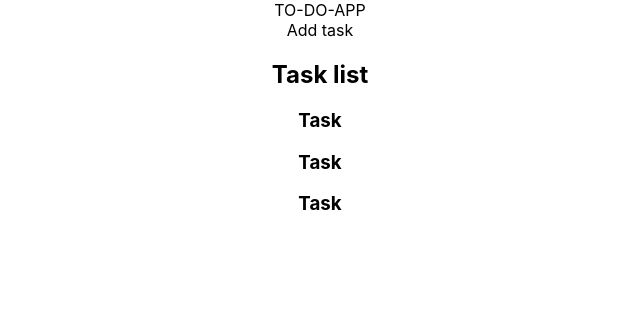
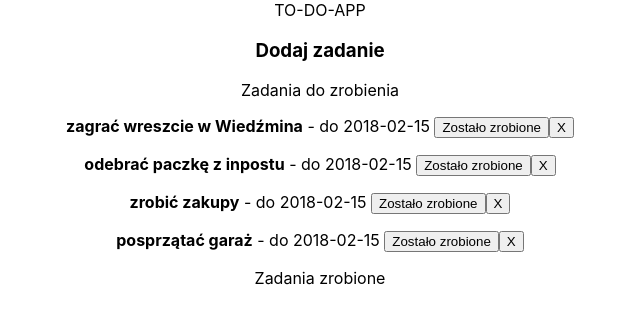
Before and after one commit to sebastian-lucjan/todo-app-beginner-lvl, a React (Create React App) app: page / in a window 1280 px wide. Shown: the top 324 px of the page, without its empty margins (320-960 px from the left). Built offline with nearby package versions, Linux system fonts and the light colour scheme.

Commit message:
create tasks methods in App.js

```diff
--- a/src/components/AddTask.js
+++ b/src/components/AddTask.js
@@ -4,9 +4,11 @@ class AddTask extends Component {
   state = {};
   render() {
     return (
-      <div>
-        <div>Add task</div>
-      </div>
+      <>
+        <div>
+          <h3>Dodaj zadanie</h3>
+        </div>
+      </>
     );
   }
 }
--- a/src/components/App.js
+++ b/src/components/App.js
@@ -4,12 +4,61 @@ import AddTask from './AddTask';
 import TaskList from './TaskList';
 
 class App extends Component {
+  state = {
+    tasks: [
+      {
+        id: 0,
+        text: 'zagrać wreszcie w Wiedźmina',
+        date: '2018-02-15',
+        important: true,
+        active: true,
+        finishDate: null,
+      },
+      {
+        id: 1,
+        text: 'odebrać paczkę z inpostu',
+        date: '2018-02-15',
+        important: true,
+        active: true,
+        finishDate: null,
+      },
+      {
+        id: 2,
+        text: 'zrobić zakupy',
+        date: '2018-02-15',
+        important: true,
+        active: true,
+        finishDate: null,
+      },
+      {
+        id: 3,
+        text: 'posprzątać garaż',
+        date: '2018-02-15',
+        important: true,
+        active: true,
+        finishDate: null,
+      },
+    ],
+  };
+
+  handleDeleteTask = (id) => {
+    console.log('delete');
+  };
+
+  handleChangeTaskStatus = (id) => {
+    console.log('status');
+  };
+
   render() {
     return (
       <div className="App">
         TO-DO-APP
         <AddTask />
-        <TaskList />
+        <TaskList
+          tasks={this.state.tasks}
+          handleDeleteTask={this.handleDeleteTask}
+          handleChangeTaskStatus={this.handleChangeTaskStatus}
+        />
       </div>
     );
   }
--- a/src/components/Task.js
+++ b/src/components/Task.js
@@ -1,7 +1,19 @@
 import React from 'react';
 
-const Task = () => {
-  return <h3>Task</h3>;
+const Task = (props) => {
+  const { text, date, id } = props.task;
+  return (
+    <div>
+      <p>
+        <strong>{text}</strong> - do <span>{date} </span>
+        <button onClick={() => props.handleChangeTaskStatus(id)}>Zostało zrobione</button>
+        <button onClick={() => props.handleDeleteTask(id)}>X</button>
+      </p>
+    </div>
+  );
 };
 
 export default Task;
+
+// handleDeleteTask={this.handleDeleteTask}
+//           handleChangeTaskStatus={this.handleChangeTaskStatus}
--- a/src/components/TaskList.js
+++ b/src/components/TaskList.js
@@ -1,14 +1,26 @@
 import React from 'react';
 import Task from './Task';
 
-const TaskList = () => {
+const TaskList = (props) => {
+  const tasks = props.tasks.map((task) => (
+    <Task
+      key={task.id}
+      task={task}
+      handleDeleteTask={props.handleDeleteTask}
+      handleChangeTaskStatus={props.handleChangeTaskStatus}
+    />
+  ));
+
   return (
-    <div>
-      <h2>Task list</h2>
-      <Task />
-      <Task />
-      <Task />
-    </div>
+    <>
+      <div className="active">
+        <div>Zadania do zrobienia</div>
+        {tasks}
+      </div>
+      <div className="done">
+        <div>Zadania zrobione</div>
+      </div>
+    </>
   );
 };
 
```
